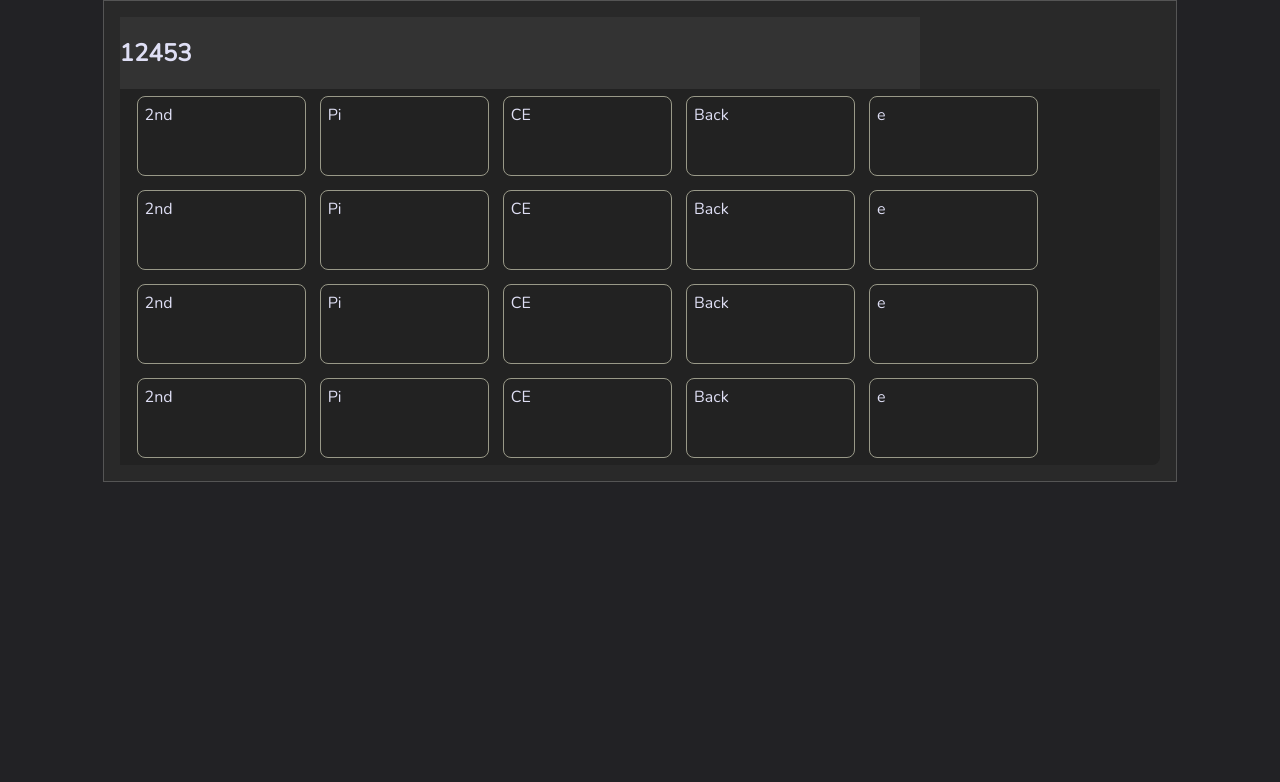
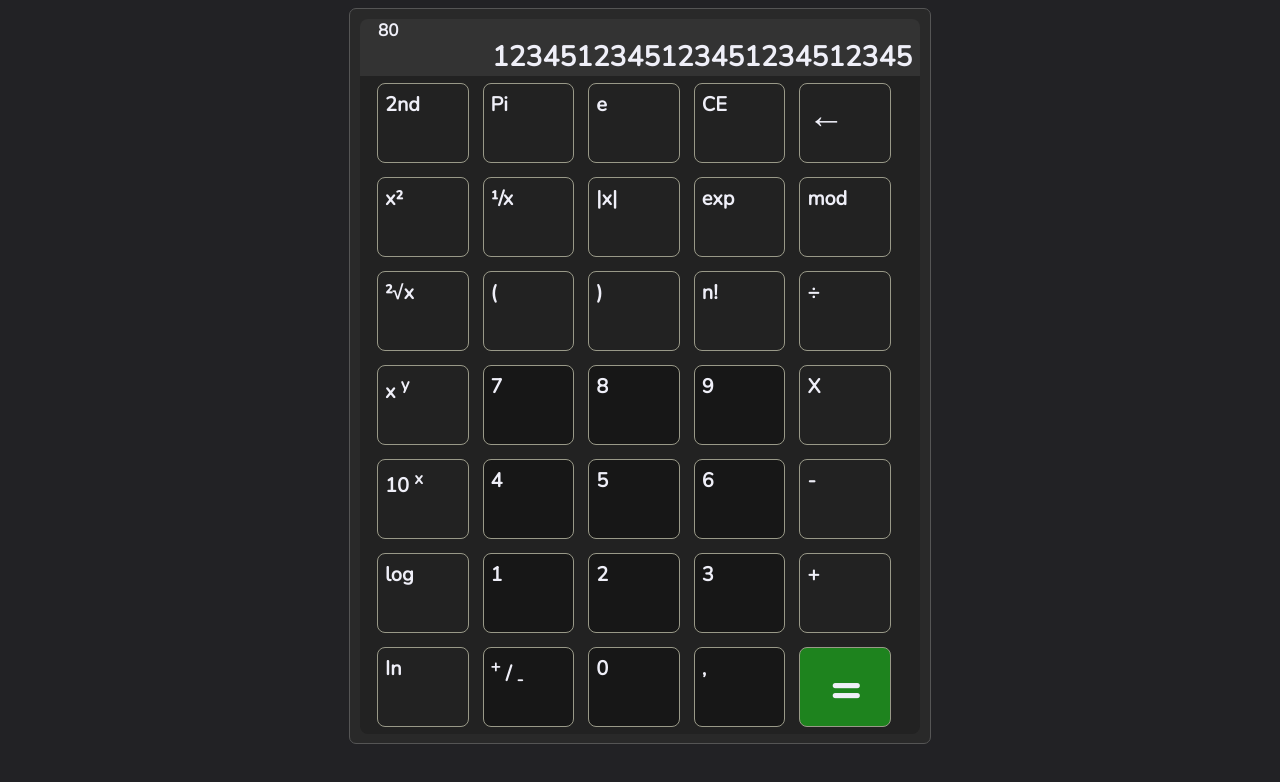
Before and after one commit to andre-voronhuk/calculadora-bsoft, a plain HTML site: page index.html in a window 1280 px wide. Drawn offline with nearby package versions, Linux system fonts and the light colour scheme.

Commit message:
Add files via upload

```diff
--- a/index.html
+++ b/index.html
@@ -1,5 +1,5 @@
 <!DOCTYPE html>
-<html lang="en">
+
 
 <head>
     <meta charset="UTF-8">
@@ -18,34 +18,77 @@
     <div class="app">
         <div class="card">
             <div class="display">
-                <h2>
-                    12453
-                </h2>
+                <div class="valores">
+                    <div class="numeros">
+                        <p class="numero" id="num1">
+
+                        </p>
+                        <p class="numero" id="num2">
+                            80
+                        </p>
+                    </div><br>
+
+                </div>
+                <div class="resultado">
+                    <!-- 26 DIGITOS -->
+                    <p id="resultado">1234512345123451234512345</p>
+
+                </div>
+
             </div>
             <div class="teclado">
                 <div class="key">2nd</div>
                 <div class="key">Pi</div>
+                <div class="key">e</div>
                 <div class="key">CE</div>
-                <div class="key">Back</div>
-                <div class="key">e</div>
+                <div class="key maior">
+                    <strong>
+
+                        &larr;
+                    </strong>
+                </div>
                 <br>
-                <div class="key">2nd</div>
-                <div class="key">Pi</div>
-                <div class="key">CE</div>
-                <div class="key">Back</div>
-                <div class="key">e</div>
+                <div class="key">x²</div>
+                <div class="key">¹/x</div>
+                <div class="key">|x|</div>
+                <div class="key">exp</div>
+                <div class="key">mod</div>
                 <br>
-                <div class="key" onclick="funcaox()">2nd</div>
-                <div class="key">Pi</div>
-                <div class="key">CE</div>
-                <div class="key">Back</div>
-                <div class="key">e</div>
+                <div class="key" onclick="">²&radic;x</div>
+                <div class="key">(</div>
+                <div class="key">)</div>
+                <div class="key">n!</div>
+                <div class="key"> &divide;</div>
                 <br>
-                <div class="key">2nd</div>
-                <div class="key">Pi</div>
-                <div class="key">CE</div>
-                <div class="key">Back</div>
-                <div class="key">e</div>
+                <div class="key">x <sup>y</sup></div>
+                <div class="key principal" onclick="digitar(7)">7</div>
+                <div class="key principal">8</div>
+                <div class="key principal">9</div>
+                <div class="key">X</div>
+                <br>
+                <div class="key">10 <sup>x</sup></div>
+                <div class="key principal">4</div>
+                <div class="key principal">5</div>
+                <div class="key principal">6</div>
+                <div class="key">-</div>
+                <br>
+                <div class="key ">log</div>
+                <div class="key principal">1</div>
+                <div class="key principal">2</div>
+                <div class="key principal">3</div>
+                <div class="key">+</div>
+                <br>
+                <div class="key">In</div>
+                <div class="key principal">
+                    <sup>+</sup> /
+                    <sub>-</sub>
+                </div>
+                <div class="key principal">0</div>
+                <div class="key principal">,</div>
+                <div class="key equal">
+                    =
+
+                </div>
                 <br>
 
 
--- a/script.js
+++ b/script.js
@@ -0,0 +1,130 @@
+function calcular(operador) {
+    var num1 = document.getElementById('num1').value;
+    var num2 = document.getElementById('num2').value;
+    var resultado = document.getElementById('resultado').value;
+    switch (operador) {
+        case "+":
+            resultado = soma(num1, num2);
+            break;
+
+        case "-":
+            resultado = subtracao(num1, num2);
+            break;
+
+        case "x":
+            resultado = multiplicacao(num1, num2);
+            break;
+
+        case "/":
+            resultado = soma(num1, num2);
+            break;
+
+        case "R":
+            resultado = raiz(num1);
+            break;
+
+            // case "R2":
+            //     resultado = soma(num1, num2);
+            //     break;
+
+            // case "R3":
+            //     resultado = soma(num1, num2);
+            //     break;
+
+        case "P10":
+            resultado = potencia10(num1);
+            break;
+
+        case "S":
+            resultado = seno(num1);
+            break;
+
+        case "C":
+            resultado = coseno(num1);
+            break;
+
+        case "T":
+            resultado = tangente(num1);
+            break;
+
+        case "L":
+            resultado = logaritimo(num1);
+            break;
+
+        case "E":
+            if (num1 == null) {
+                num1 = 2.7182818284590452353602874713527;
+            } else {
+                num2 = 2.7182818284590452353602874713527;
+            }
+            break;
+
+        default:
+            break;
+    }
+}
+
+function soma(num1, num2) {
+    return num1 + num2;
+}
+
+function subtracao(num1, num2) {
+    return num1 - num2;
+}
+
+function multiplicacao(num1, num2) {
+    return num1 * num2;
+}
+
+function divisao(num1, num2) {
+    return num1 / num2;
+}
+
+function raiz(num1) {
+    return Math.sqrt(parseFloat(num1));
+}
+
+
+
+// function raizQuadrada(num1) {
+//     return Math.pow(parseFloat(num1), 2);
+// }
+
+// function raizCubica(num1) {
+//     return Math.pow(parseFloat(num1), 3);
+// }
+
+function potencia10(num1) {
+    return Math.pow(10, parseFloat(num1));
+}
+
+function seno(num1) {
+    return Math.sin(parseFloat(num1), 2);
+}
+
+function coseno(num1) {
+    return Math.cos(parseFloat(num1), 2);
+}
+
+function tangente(num1) {
+    return Math.tan(parseFloat(num1), 2);
+}
+
+function logaritimo(num1) {
+    return Math.log(parseFloat(num1));
+}
+
+function logaritimoNatural(num1) {
+    return Math.log(parseFloat(num1)) / Math.log(2.7182818284590452353602874713527);
+}
+
+function digitar(num) {
+
+    var resultado = document.getElementById("num1").textContent;
+
+    resultado = resultado + num;
+    document.getElementById("num1").innerHTML = resultado;
+    // console.log(elemento);
+    console.log(document.getElementById("num1"));
+
+}
--- a/style.css
+++ b/style.css
@@ -3,39 +3,76 @@ html body {
     padding: 0px;
     background-color: #222225;
     font-family: 'Nunito', sans-serif;
-    color: rgb(223, 223, 245);
+    color: rgb(239, 239, 248);
 }
 
 .app {
     display: flex;
     width: 100%;
-    height: 100vh;
+    height: 90vh;
     flex-direction: column;
     align-items: center;
+    margin-top: 8px;
 }
 
 .card {
     display: flex;
     height: fit-content;
     background-color: #292929;
-    padding: 1rem;
+    padding: 0.6rem;
     border: solid 1px #555;
     flex-direction: column;
+    width: min-content;
+    border-radius: 7px;
 }
 
 .display {
-    flex-grow: 1;
     background-color: #333;
-    width: 100vh;
+    width: 70vh;
+    padding: 0px;
+    margin: 0;
+    flex-direction: row;
+    border-radius: 8px 8px 0px 0px;
+}
+
+.numero {
+    display: flex;
+    flex-direction: row;
+    font-size: 17px;
+    font-weight: bold;
 }
 
 .teclado {
     display: flex;
     background-color: #222;
     flex-direction: row;
-    border-radius: 0px 0px 8px 0px;
+    border-radius: 0px 0px 8px 8px;
     flex-wrap: wrap;
     padding: 0px 10px;
+}
+
+.numeros {
+    display: flex;
+}
+
+.numero {
+    padding-left: 9px;
+}
+
+.resultado {
+    font-size: 28px;
+    padding-right: 8px;
+    font-weight: bold;
+    text-align: right;
+}
+
+.valores {
+    height: 19px;
+}
+
+p {
+    padding: 0;
+    margin: 0;
 }
 
 .key {
@@ -43,10 +80,30 @@ html body {
     padding: 7px;
     border: solid 1px #998;
     height: 4rem;
-    width: 15%;
+    width: calc(70%/5);
     border-radius: 8px;
+    font-size: 20px;
+    font-weight: bold;
 }
 
 .key:hover {
     background-color: #333;
 }
+
+.principal {
+    background-color: #171717;
+}
+
+.equal {
+    background-color: rgb(30, 131, 30);
+    font-size: 50px;
+    text-align: center;
+}
+
+.equal:hover {
+    background-color: rgb(60, 161, 60);
+}
+
+.maior {
+    font-size: 37px;
+}
```
